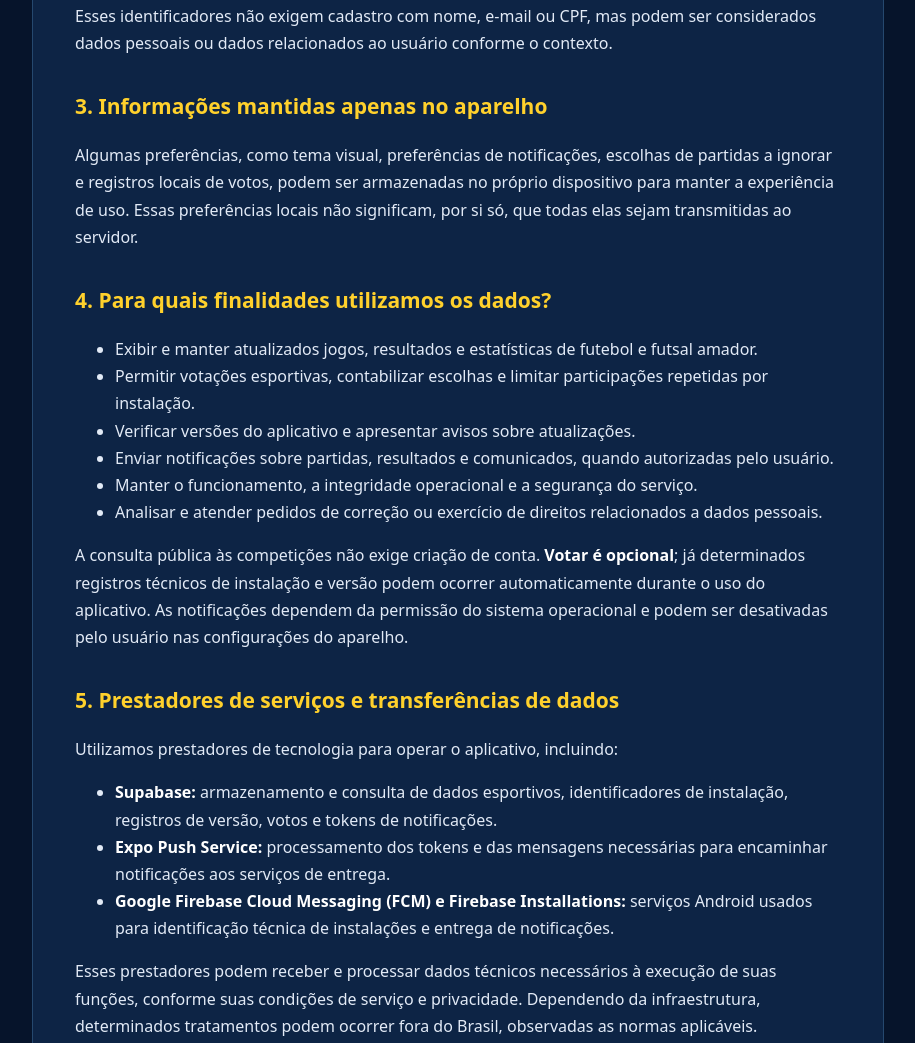
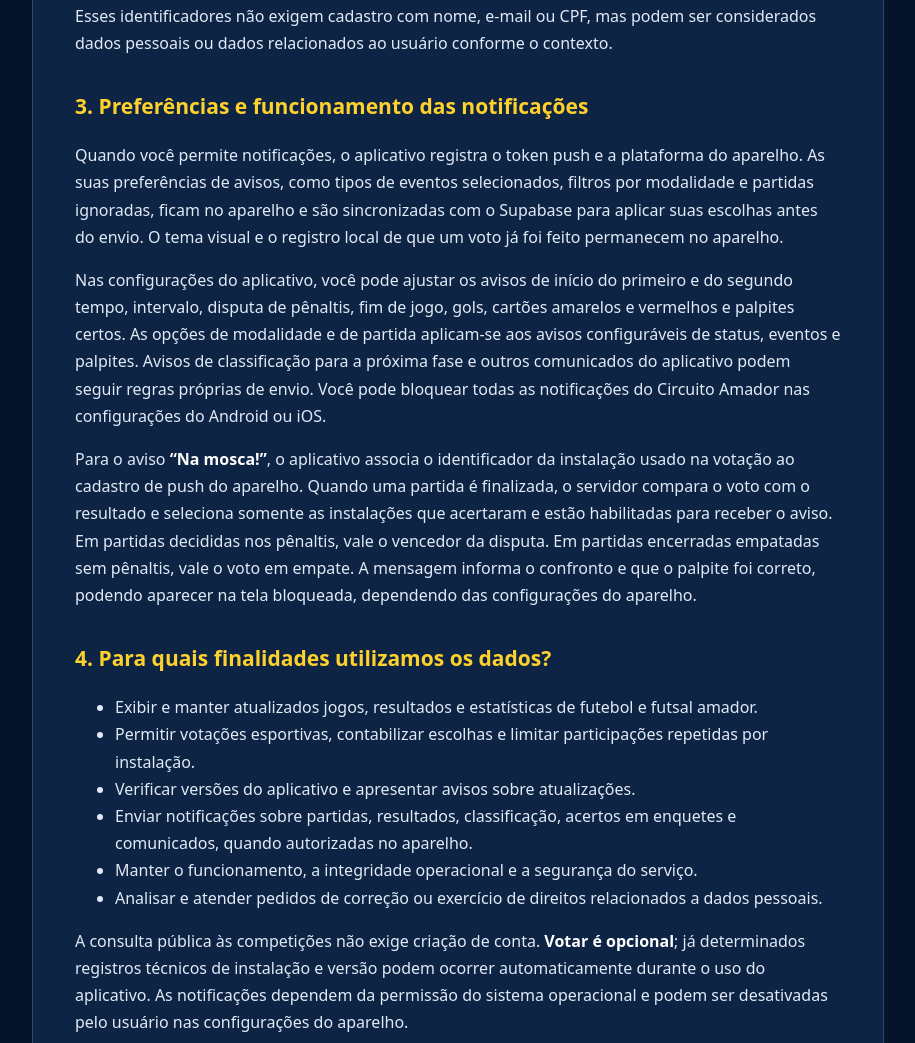
Before and after one commit to circuitoamador/circuito-amador-privacidade, a plain HTML site: page index.html in a window 1280 px wide. Shown: the part 1373-2416 px from the top of the page, without its empty margins (182-1097 px from the left). Drawn offline with Linux system fonts and the light colour scheme.

Commit message:
Atualizar política de privacidade das notificações do Circuito Amador

```diff
--- a/index.html
+++ b/index.html
@@ -1,5 +1,5 @@
 <!doctype html><html lang="pt-BR"><head><meta charset="utf-8"><meta name="viewport" content="width=device-width,initial-scale=1"><meta name="description" content="Política de Privacidade do aplicativo Circuito Amador"><title>Política de Privacidade | Circuito Amador</title><style>:root{font-family:system-ui,-apple-system,Segoe UI,Arial,sans-serif;color:#eaf2ff;background:#06142b}*{box-sizing:border-box}body{margin:0;line-height:1.7}header{background:#081d40 url('banner.png') center/cover no-repeat;min-height:230px;display:flex;align-items:end}header div{width:100%;padding:50px max(20px,calc((100vw - 850px)/2));background:linear-gradient(transparent,#06142b)}h1{font-size:clamp(30px,5vw,44px);line-height:1.2;margin:0}header p{color:#ffcf24;font-weight:700;margin:8px 0}main{max-width:900px;margin:auto;padding:20px 24px 65px}article{background:#0d2445;border:1px solid #25486e;border-radius:20px;padding:clamp(20px,4vw,42px)}h2{color:#ffd12c;font-size:21px;margin-top:32px}p,li{color:#e2eaf6}a{color:#ffdb58}small,footer{color:#a8bcd4}.notice{border-left:4px solid #ffd12c;background:#183458;padding:14px 18px;border-radius:6px}footer{text-align:center;padding:24px}strong{color:#fff}@media(max-width:600px){header{min-height:180px}main{padding:10px 12px 40px}}</style></head><body><header><div><p>CIRCUITO AMADOR · FUTEBOL E FUTSAL</p><h1>Política de Privacidade</h1></div></header><main><article>
-<p><strong>Última atualização:</strong> 18 de novembro de 2026<br><strong>Versão de referência do aplicativo:</strong> 4.0.1</p>
+<p><strong>Última atualização:</strong> 23 de novembro de 2026<br><strong>Versão de referência do aplicativo:</strong> 4.0.2</p>
 <p>Esta Política de Privacidade explica quais informações são utilizadas pelo aplicativo <strong>Circuito Amador</strong>, voltado ao acompanhamento de resultados, jogos, classificações, equipes, atletas, votações e estatísticas de competições de futebol e futsal amador. O projeto é divulgado por <strong>Simão Dias Zueiro (SDZO)</strong>.</p>
 <div class="notice"><strong>Importante:</strong> o Circuito Amador <strong>não disponibiliza documentos oficiais de identificação</strong> de atletas ou equipes, como RG, CPF, certidões ou documentos de registro. As informações esportivas apresentadas não têm valor de identificação oficial.</div>
 <h2>1. Quais informações aparecem no aplicativo?</h2>
@@ -15,14 +15,16 @@
 <li><strong>Votação nas partidas:</strong> quando o usuário vota em uma enquete disponível, são registrados a partida, a opção escolhida, o identificador da instalação e a data do registro.</li>
 </ul>
 <p>Esses identificadores não exigem cadastro com nome, e-mail ou CPF, mas podem ser considerados dados pessoais ou dados relacionados ao usuário conforme o contexto.</p>
-<h2>3. Informações mantidas apenas no aparelho</h2>
-<p>Algumas preferências, como tema visual, preferências de notificações, escolhas de partidas a ignorar e registros locais de votos, podem ser armazenadas no próprio dispositivo para manter a experiência de uso. Essas preferências locais não significam, por si só, que todas elas sejam transmitidas ao servidor.</p>
+<h2>3. Preferências e funcionamento das notificações</h2>
+<p>Quando você permite notificações, o aplicativo registra o token push e a plataforma do aparelho. As suas preferências de avisos, como tipos de eventos selecionados, filtros por modalidade e partidas ignoradas, ficam no aparelho e são sincronizadas com o Supabase para aplicar suas escolhas antes do envio. O tema visual e o registro local de que um voto já foi feito permanecem no aparelho.</p>
+<p>Nas configurações do aplicativo, você pode ajustar os avisos de início do primeiro e do segundo tempo, intervalo, disputa de pênaltis, fim de jogo, gols, cartões amarelos e vermelhos e palpites certos. As opções de modalidade e de partida aplicam-se aos avisos configuráveis de status, eventos e palpites. Avisos de classificação para a próxima fase e outros comunicados do aplicativo podem seguir regras próprias de envio. Você pode bloquear todas as notificações do Circuito Amador nas configurações do Android ou iOS.</p>
+<p>Para o aviso <strong>“Na mosca!”</strong>, o aplicativo associa o identificador da instalação usado na votação ao cadastro de push do aparelho. Quando uma partida é finalizada, o servidor compara o voto com o resultado e seleciona somente as instalações que acertaram e estão habilitadas para receber o aviso. Em partidas decididas nos pênaltis, vale o vencedor da disputa. Em partidas encerradas empatadas sem pênaltis, vale o voto em empate. A mensagem informa o confronto e que o palpite foi correto, podendo aparecer na tela bloqueada, dependendo das configurações do aparelho.</p>
 <h2>4. Para quais finalidades utilizamos os dados?</h2>
 <ul>
 <li>Exibir e manter atualizados jogos, resultados e estatísticas de futebol e futsal amador.</li>
 <li>Permitir votações esportivas, contabilizar escolhas e limitar participações repetidas por instalação.</li>
 <li>Verificar versões do aplicativo e apresentar avisos sobre atualizações.</li>
-<li>Enviar notificações sobre partidas, resultados e comunicados, quando autorizadas pelo usuário.</li>
+<li>Enviar notificações sobre partidas, resultados, classificação, acertos em enquetes e comunicados, quando autorizadas no aparelho.</li>
 <li>Manter o funcionamento, a integridade operacional e a segurança do serviço.</li>
 <li>Analisar e atender pedidos de correção ou exercício de direitos relacionados a dados pessoais.</li>
 </ul>
@@ -30,9 +32,9 @@
 <h2>5. Prestadores de serviços e transferências de dados</h2>
 <p>Utilizamos prestadores de tecnologia para operar o aplicativo, incluindo:</p>
 <ul>
-<li><strong>Supabase:</strong> armazenamento e consulta de dados esportivos, identificadores de instalação, registros de versão, votos e tokens de notificações.</li>
+<li><strong>Supabase:</strong> armazenamento e consulta de dados esportivos, identificadores de instalação, registros de versão, votos, tokens de notificações, preferências sincronizadas e vínculo entre a instalação e o cadastro de push.</li>
 <li><strong>Expo Push Service:</strong> processamento dos tokens e das mensagens necessárias para encaminhar notificações aos serviços de entrega.</li>
-<li><strong>Google Firebase Cloud Messaging (FCM) e Firebase Installations:</strong> serviços Android usados para identificação técnica de instalações e entrega de notificações.</li>
+<li><strong>Google Firebase Cloud Messaging (FCM) e Firebase Installations:</strong> serviços Android usados para identificação técnica de instalações e entrega de notificações. No iOS, a entrega de push usa o Apple Push Notification service (APNs).</li>
 </ul>
 <p>Esses prestadores podem receber e processar dados técnicos necessários à execução de suas funções, conforme suas condições de serviço e privacidade. Dependendo da infraestrutura, determinados tratamentos podem ocorrer fora do Brasil, observadas as normas aplicáveis.</p>
 <p><strong>Não comercializamos dados pessoais de usuários</strong> e não identificamos utilização dos dados descritos nesta política para redes de anúncios comportamentais. O uso de prestadores operacionais não deve ser confundido com a venda de dados ou com divulgação pública de identificadores técnicos.</p>
```
